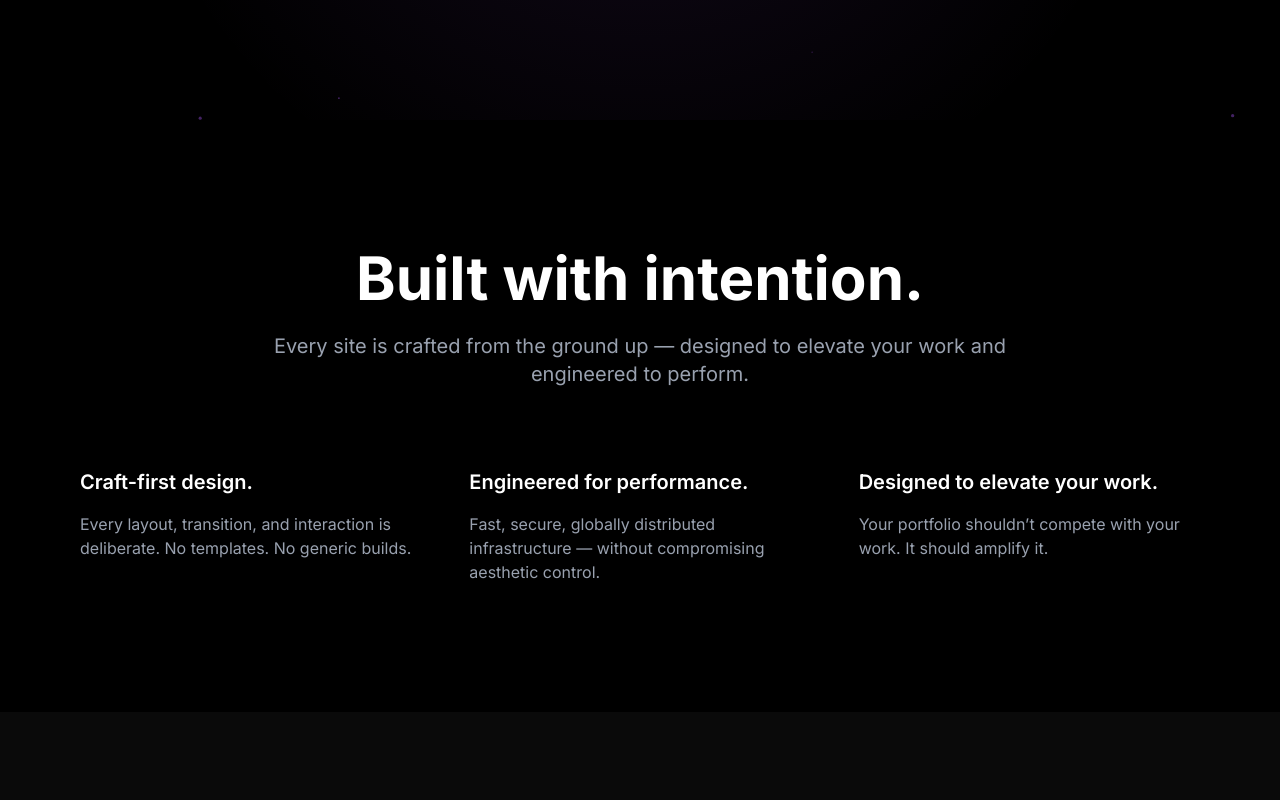
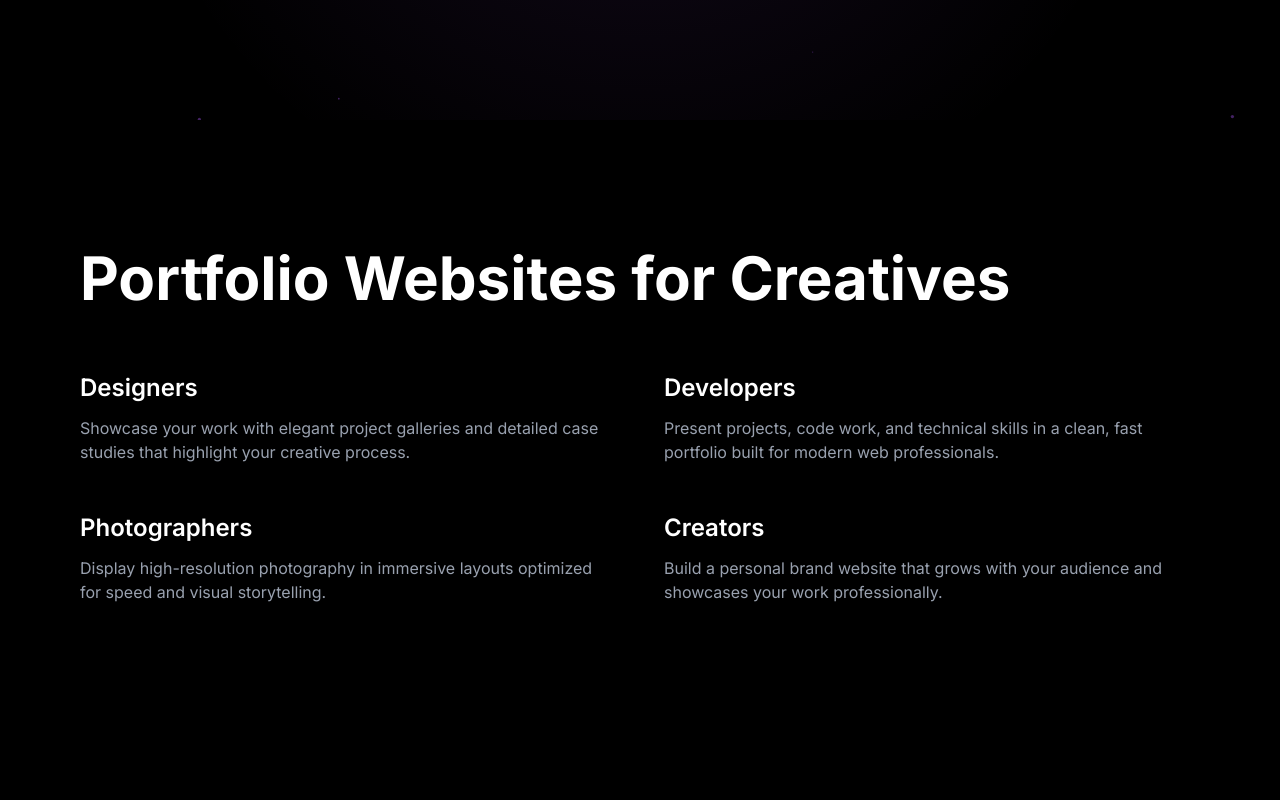
Before and after one commit to raghent/ghent-studio, a React (Vite) app: page / in a window 1280 px wide. Shown: the part 680-1480 px from the top of the page. Built offline with nearby package versions, Linux system fonts and the light colour scheme.

Commit message:
add audience section

```diff
--- a/src/App.jsx
+++ b/src/App.jsx
@@ -2,6 +2,7 @@ import { Routes, Route } from "react-router-dom"
 import Navbar from "./components/Navbar"
 import AmbientGlow from "./components/AmbientGlow"
 import Hero from "./sections/Hero"
+import Audience from "./sections/Audience"
 import Why from "./sections/Why"
 import Tech from "./sections/Tech"
 import Work from "./sections/Work"
@@ -17,6 +18,7 @@ function Home() {
     <>
       <Navbar />
       <Hero />
+      <Audience />
       <Why />
       <Tech />
       <Work />
--- /dev/null
+++ b/src/sections/Audience.jsx
@@ -0,0 +1,47 @@
+export default function Audience() {
+  return (
+    <section className="py-32 px-8 md:px-20 bg-black text-white">
+
+      <h2 className="text-4xl md:text-6xl font-bold mb-16">
+        Portfolio Websites for Creatives
+      </h2>
+
+      <div className="grid md:grid-cols-2 gap-12">
+
+        <div>
+          <h3 className="text-2xl font-semibold mb-3">Designers</h3>
+          <p className="text-gray-400">
+            Showcase your work with elegant project galleries and
+            detailed case studies that highlight your creative process.
+          </p>
+        </div>
+
+        <div>
+          <h3 className="text-2xl font-semibold mb-3">Developers</h3>
+          <p className="text-gray-400">
+            Present projects, code work, and technical skills in a clean,
+            fast portfolio built for modern web professionals.
+          </p>
+        </div>
+
+        <div>
+          <h3 className="text-2xl font-semibold mb-3">Photographers</h3>
+          <p className="text-gray-400">
+            Display high-resolution photography in immersive layouts
+            optimized for speed and visual storytelling.
+          </p>
+        </div>
+
+        <div>
+          <h3 className="text-2xl font-semibold mb-3">Creators</h3>
+          <p className="text-gray-400">
+            Build a personal brand website that grows with your audience
+            and showcases your work professionally.
+          </p>
+        </div>
+
+      </div>
+
+    </section>
+  )
+}
```
